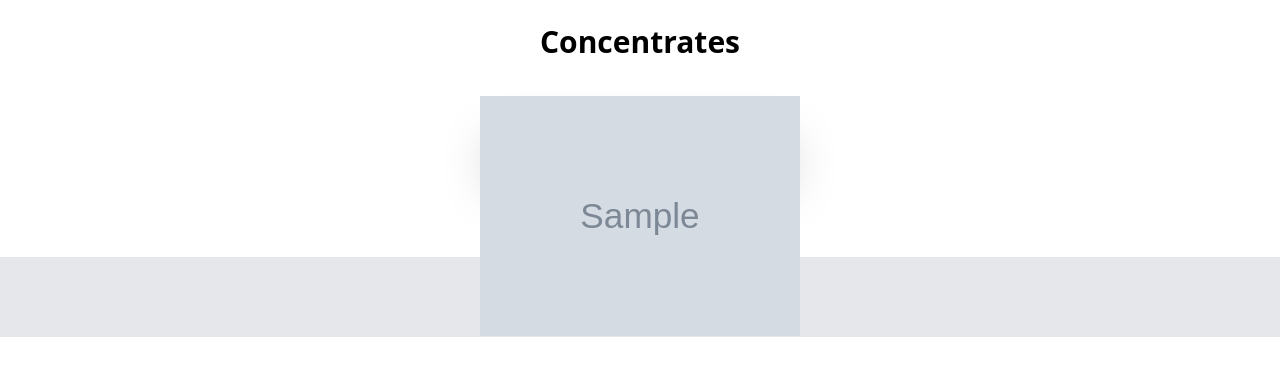
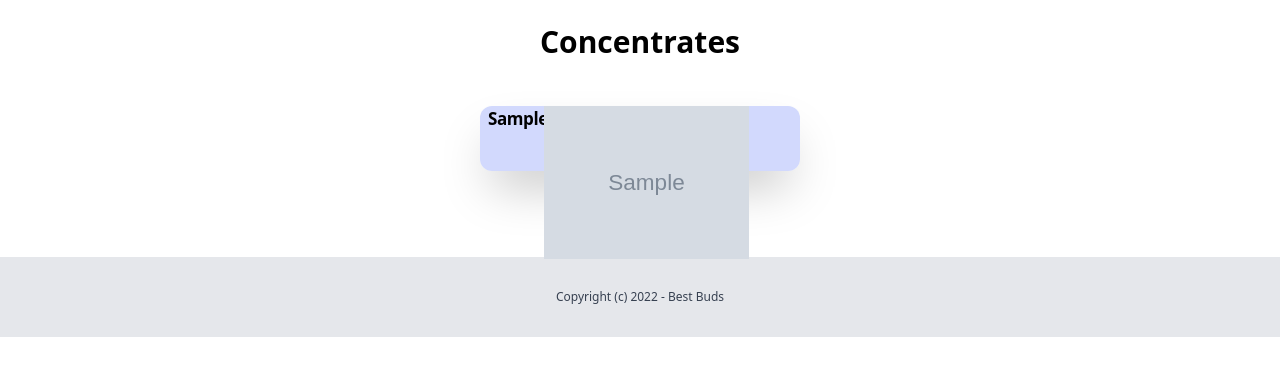
Before and after one commit to Troxed/BestBuds, a Django app: page /concentrates/ in a window 1280 px wide. Shown: the part 84-460 px from the top of the page. Run offline with Django 4.2, Linux system fonts and the light colour scheme; tables that the repository leaves empty hold one stand-in row (values such as "Sample post"); grey boxes marked "Sample" are stand-in pictures; some libraries are stand-ins or nearby versions.

Commit message:
Fixed size and position issue on concentrate card

```diff
--- a/concentrates/templates/concentrates/concentrate_list.html
+++ b/concentrates/templates/concentrates/concentrate_list.html
@@ -11,8 +11,8 @@
             {% for concentrate in concentrates %}
                 <div onclick="location.href='{% url 'concentrates:concentrate_detail' concentrate.id %}';" class="relative grid grid-cols-3 grid-rows-5 mx-auto max-w-xs -m-4 py-6">
                     <div class="grid grid-cols-3 row-start-2 row-span-3 col-span-3 rounded-xl shadow-2xl bg-opacity-50 bg-indigo-300">
-                        <div style="overflow: visible" class="absolute top-3 col-start-2 row-span-5 row-start-1">
-                            <img src="{{ concentrate.image.url }}">
+                        <div style="overflow: visible;" class="absolute top-18 left-16" >
+                            <img src="{{ concentrate.image.url }}" style="width: 80%; height: auto;">
                         </div>
 
                         <div  class="text-[17px] px-2 font-bold col-span-2 tracking-tight">
```
